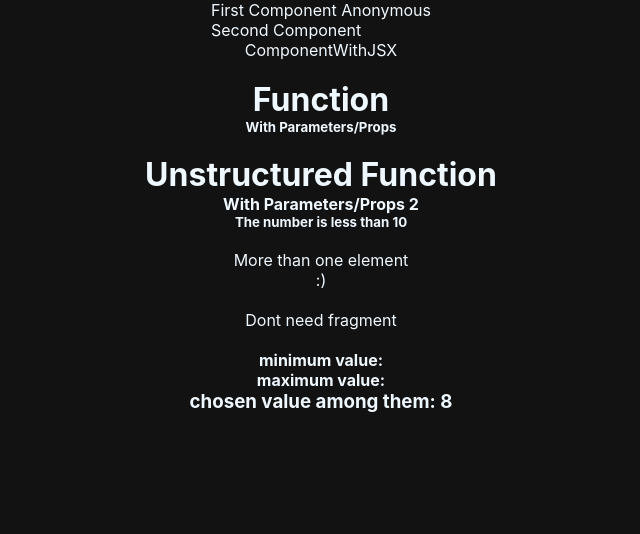
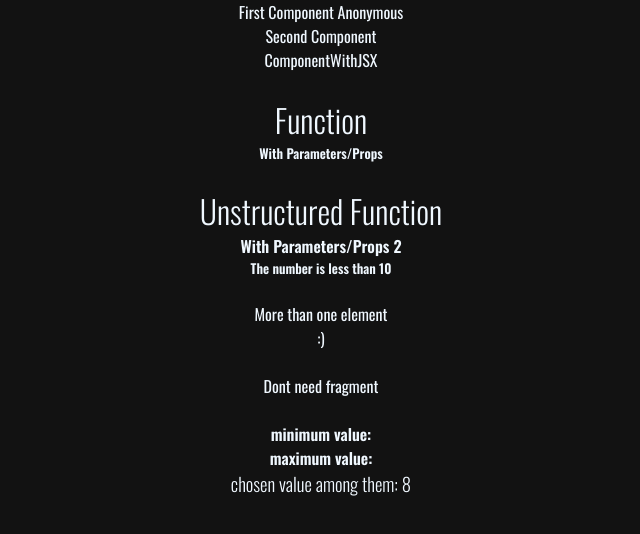
Before and after one commit to Aleydon/React-Fundamentals, a React (Create React App) app: page / in a window 1280 px wide. Shown: the top 534 px of the page, without its empty margins (319-959 px from the left). Built offline with nearby package versions, Linux system fonts and the light colour scheme.

Commit message:
Added Oswald font and font-weigth

```diff
--- a/src/index.css
+++ b/src/index.css
@@ -1,4 +1,4 @@
-@import url('https://fonts.googleapis.com/css2?family=Slabo+27px&display=swap');
+@import url('https://fonts.googleapis.com/css2?family=Oswald:wght@300;400;500;600&display=swap');
 
 * {
   margin: 0;
@@ -7,17 +7,22 @@
 }
 
 body {
+  font-family: 'Oswald', sans-serif;
   margin: 0;
-  font-family: -apple-system, BlinkMacSystemFont, 'Segoe UI', 'Roboto', 'Oxygen',
-    'Ubuntu', 'Cantarell', 'Fira Sans', 'Droid Sans', 'Helvetica Neue',
-    sans-serif;
   -webkit-font-smoothing: antialiased;
   -moz-osx-font-smoothing: grayscale;
   background-color: #121212;
   color: aliceblue;
+  text-align: center;
 }
 
 code {
   font-family: source-code-pro, Menlo, Monaco, Consolas, 'Courier New',
     monospace;
 }
+
+h1,
+h2,
+h3 {
+  font-weight: 200;
+}
```
